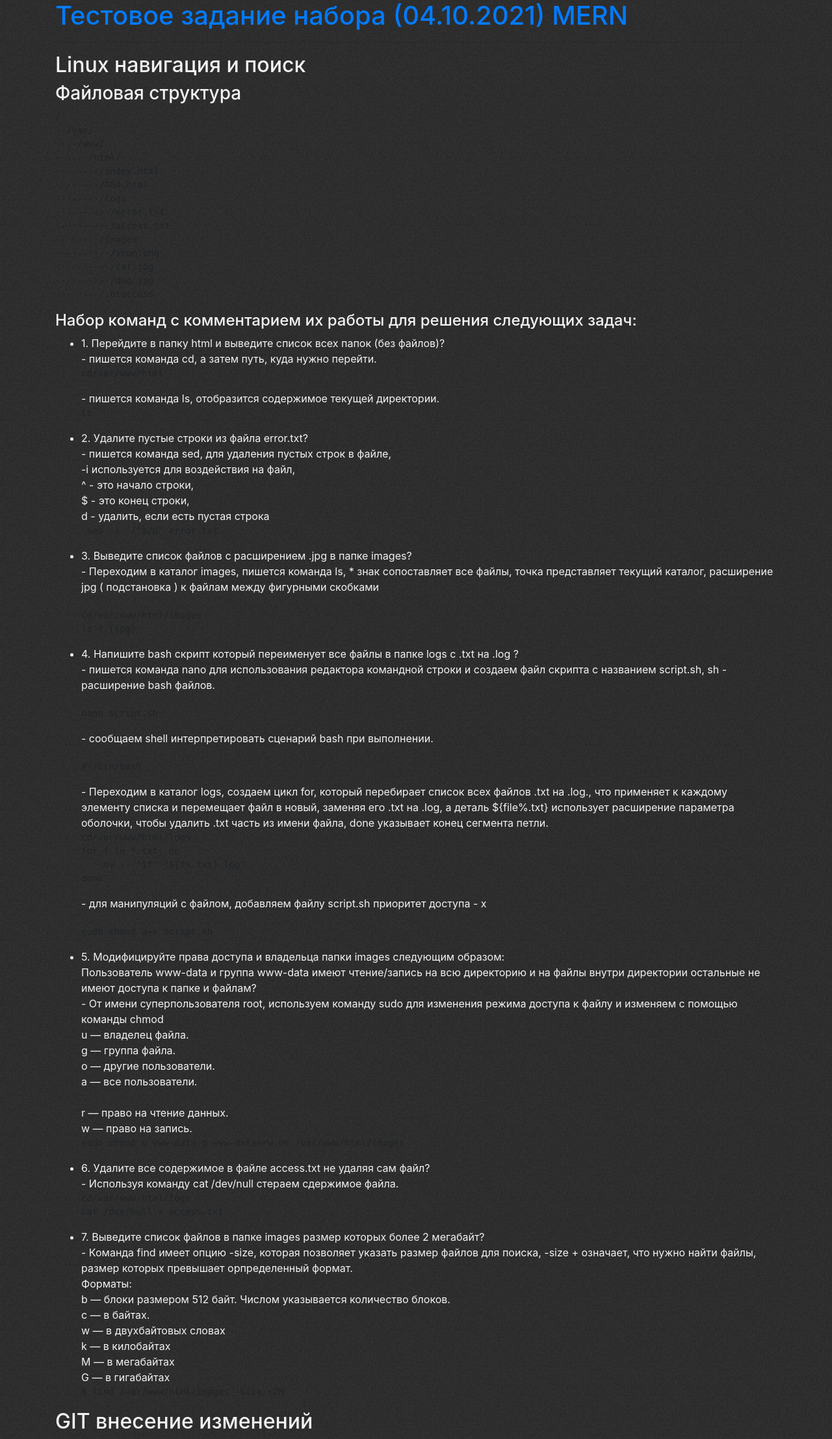
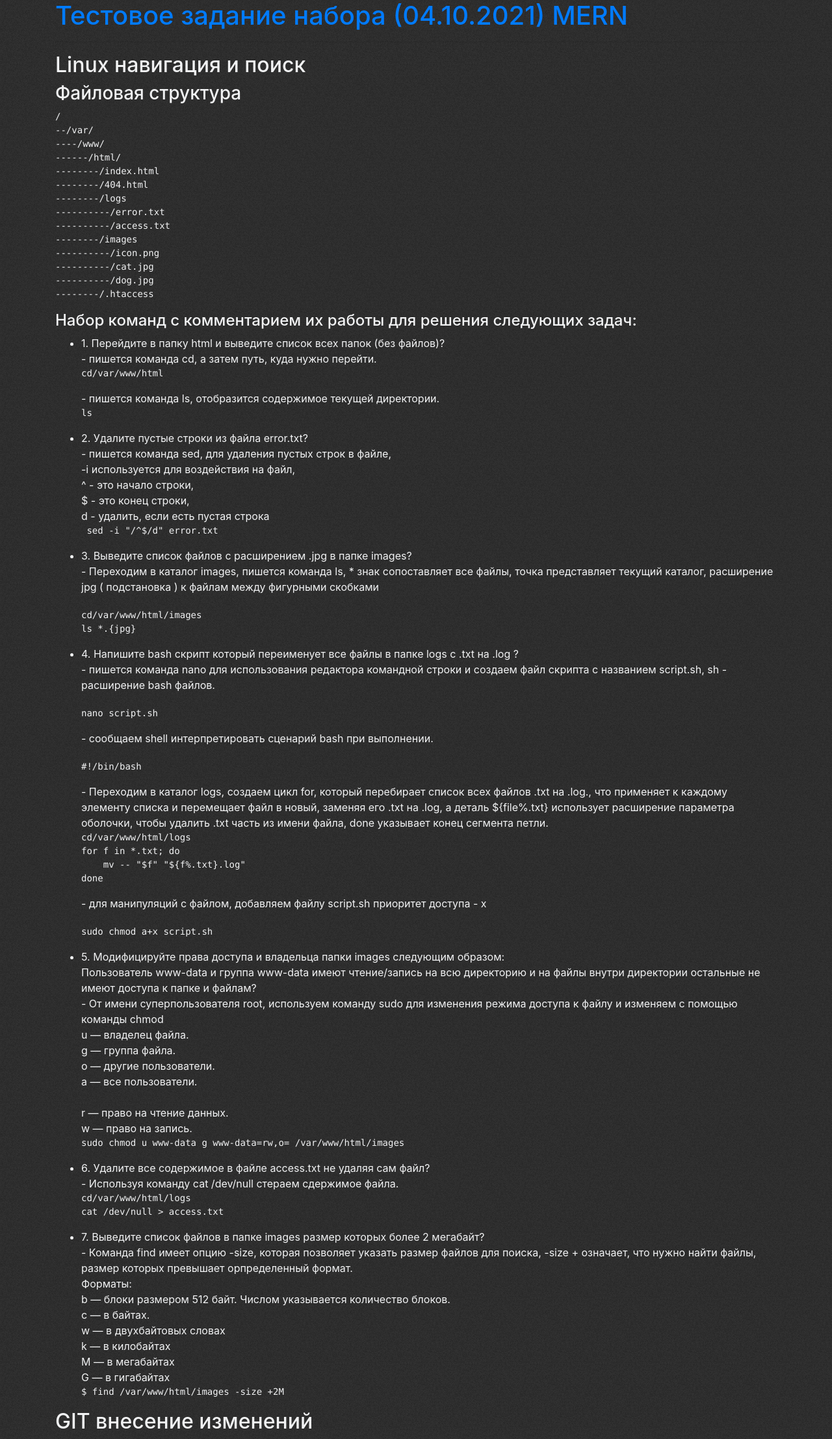
Before and after one commit to Dmitriy-1986/TestTask-04.10.2021, a PHP site: page / in a window 1280 px wide. Shown: the whole page at 65% size. Run offline with PHP 8.4, Linux system fonts and the light colour scheme; some libraries are stand-ins or nearby versions.

Commit message:
Update style.css

```diff
--- a/css/style.css
+++ b/css/style.css
@@ -3,3 +3,7 @@ body {
   background-attachment: fixed;
   color: #F2F3F4;
 }
+
+pre {
+  color: #F2F3F4;
+}
```
